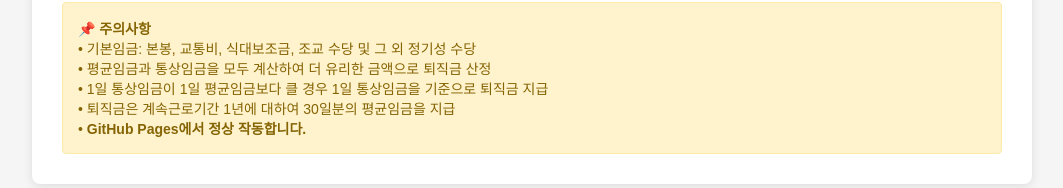
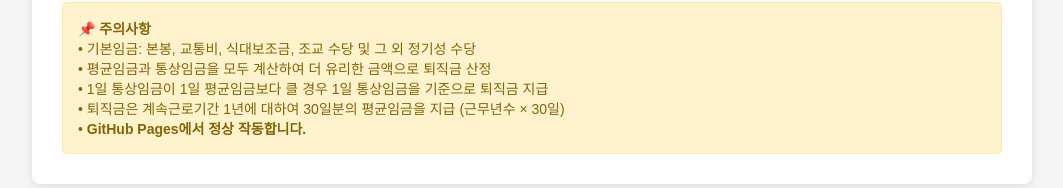
Before and after one commit to Parkseihuan/-, a plain HTML site: page index.html in a window 1280 px wide. Shown: the part 853-1041 px from the top of the page, without its empty margins (108-1171 px from the left). Drawn offline with Linux system fonts and the light colour scheme.

Commit message:
Update index.html

```diff
--- a/index.html
+++ b/index.html
@@ -298,7 +298,7 @@
                 <p>• 기본임금: 본봉, 교통비, 식대보조금, 조교 수당 및 그 외 정기성 수당</p>
                 <p>• 평균임금과 통상임금을 모두 계산하여 더 유리한 금액으로 퇴직금 산정</p>
                 <p>• 1일 통상임금이 1일 평균임금보다 클 경우 1일 통상임금을 기준으로 퇴직금 지급</p>
-                <p>• 퇴직금은 계속근로기간 1년에 대하여 30일분의 평균임금을 지급</p>
+                <p>• 퇴직금은 계속근로기간 1년에 대하여 30일분의 평균임금을 지급 (근무년수 × 30일)</p>
                 <p>• <strong>GitHub Pages에서 정상 작동합니다.</strong></p>
             </div>
         </div>
```
